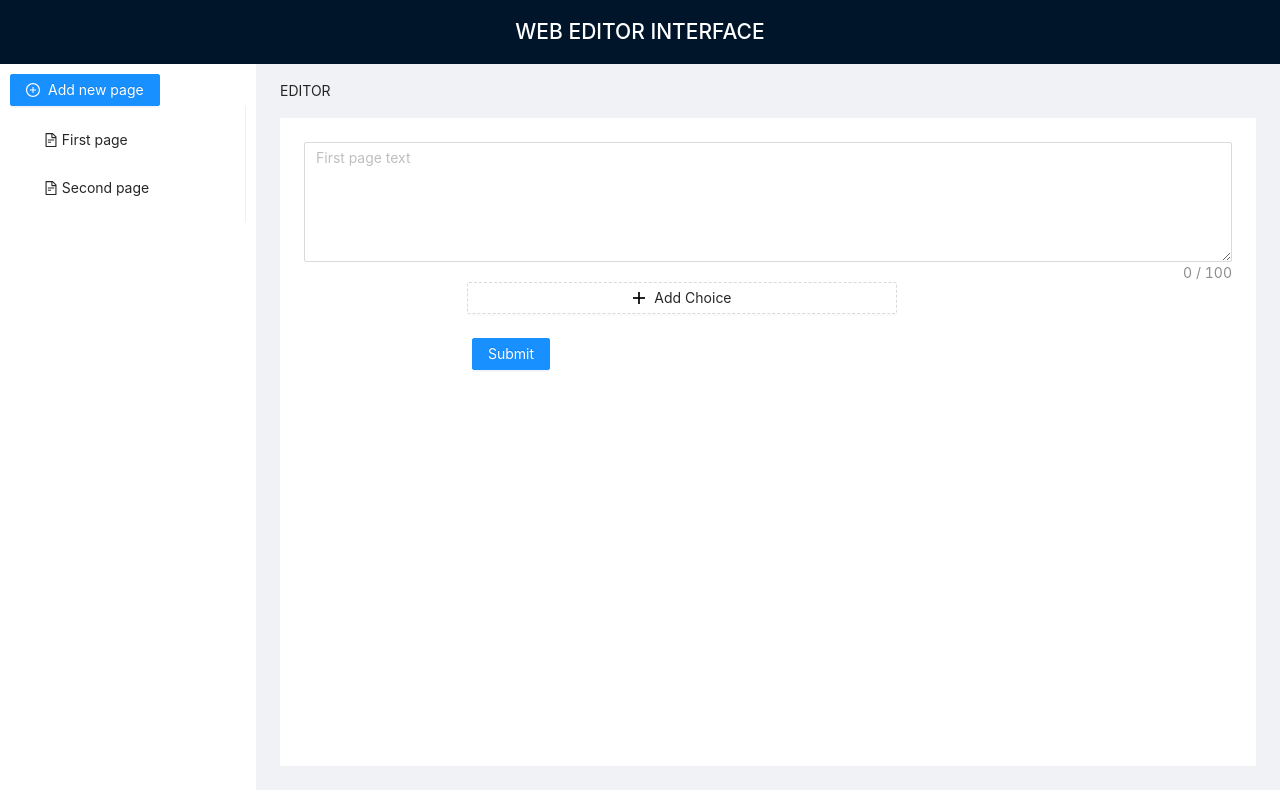
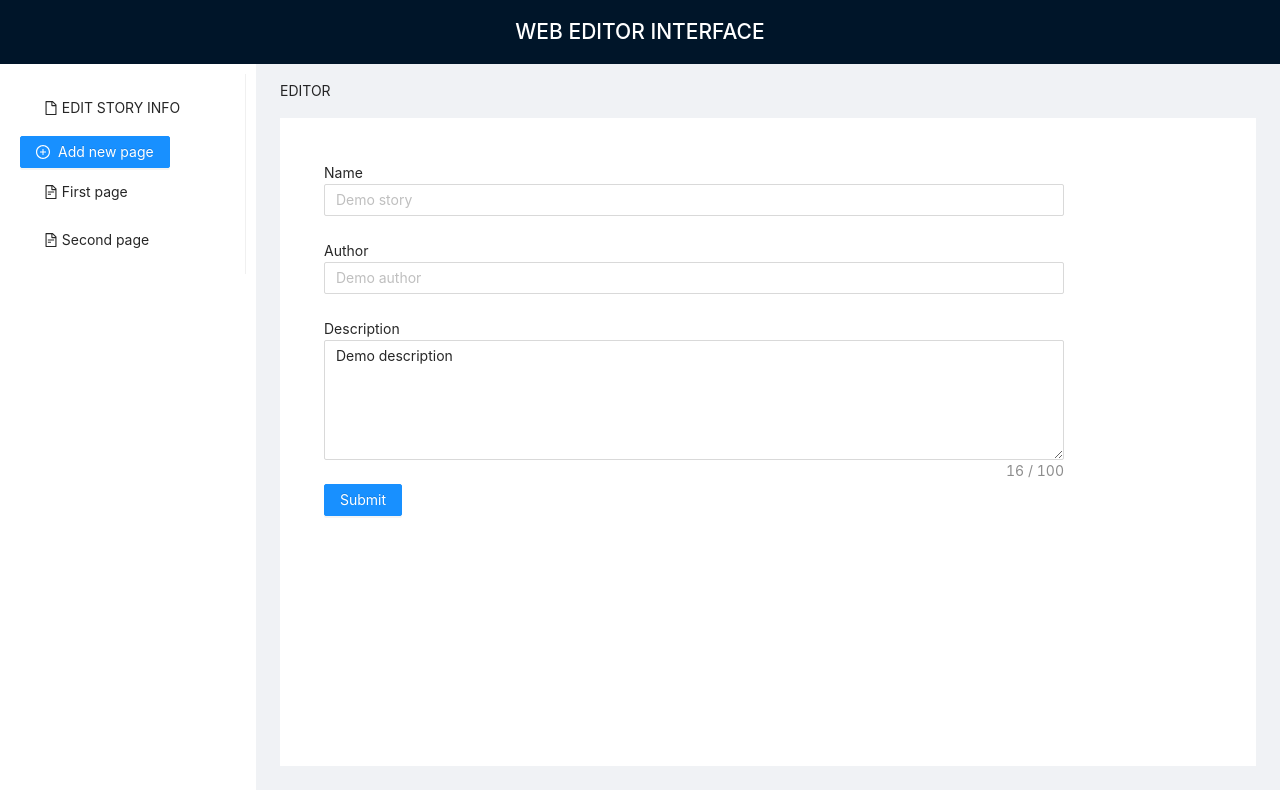
Before and after one commit to btogzhan2000/Interactive-game-editor, a React (Create React App) app in the folder frontend/: page / in a window 1280 px wide. Built offline with nearby package versions, Linux system fonts and the light colour scheme.

Commit message:
added story info editor

```diff
--- a/frontend/src/components/Navbar.js
+++ b/frontend/src/components/Navbar.js
@@ -1,10 +1,11 @@
 import React, { useState, useEffect } from 'react';
 import { Button, Menu, Layout, Breadcrumb } from 'antd';
 import Editor from './Editor';
+import StoryInfoEditor from './StoryInfoEditor';
 import './Navbar.css'
 import "antd/dist/antd.css";
 import "../App.css"
-import { PlusCircleOutlined, FileTextOutlined } from '@ant-design/icons';
+import { PlusCircleOutlined, FileTextOutlined, FileOutlined } from '@ant-design/icons';
 const { Header, Content, Sider } = Layout;
 
 const Navbar = () => {
@@ -66,8 +67,8 @@ const Navbar = () => {
     )
     const [count, setCount] = useState(5);
     const [editor, setEditor] = useState(
-      <Editor
-        page = {pages[0]}
+      <StoryInfoEditor
+        story={story}
       />
     );
 
@@ -86,7 +87,16 @@ const Navbar = () => {
         />
       );
 
-  }
+    }
+    const showStoryEditor = () => {
+
+      setEditor(
+        <StoryInfoEditor
+          story={story}
+        />
+      );
+
+    }
 
   return (
 
@@ -100,10 +110,6 @@ const Navbar = () => {
             <Layout>
 
                 <Sider width={256} style={{padding: 10}} className="site-layout-background">
-                    <Button type="primary" onClick={addNewPage} >
-                        <PlusCircleOutlined /> Add new page
-                    </Button>
-
                     <Menu
                         theme={'light'}
                         //onClick={handleClick}
@@ -112,6 +118,16 @@ const Navbar = () => {
                         defaultSelectedKeys={['1']}
                         mode="inline"
                     >
+                    <Menu.Item key={"storyinfo"} onClick={() => showStoryEditor()}>
+                        <FileOutlined/> {"EDIT STORY INFO"}
+                    </Menu.Item>
+
+
+                    <Button type="primary" onClick={addNewPage} >
+                        <PlusCircleOutlined /> Add new page
+                    </Button>
+
+
                         {
                             pages.map((page) => (
                                 <Menu.Item key={page.name} onClick={() => showEditor(page)}>
--- /dev/null
+++ b/frontend/src/components/StoryInfoEditor.js
@@ -0,0 +1,64 @@
+import React from 'react';
+import { Button } from 'antd';
+import { Input } from 'antd';
+import './Navbar.css'
+import { Form } from 'antd';
+import "antd/dist/antd.css";
+import "../App.css"
+
+const { TextArea } = Input;
+
+const StoryInfoEditor = ({story}) => {
+
+    const formItemLayout = {
+        labelCol: {
+          xs: { span: 24 },
+          sm: { span: 4 },
+        },
+        wrapperCol: {
+          xs: { span: 24 },
+          sm: { span: 20 },
+        },
+      };
+      const onFinish = values => {
+        console.log('Received values of form:', values);
+      };
+
+      const onChange = e => {
+        console.log('Change:', e.target.value);
+
+    };
+
+  return (
+            <>
+
+
+                <Form name="dynamic_form_item" {...formItemLayout} onFinish={onFinish} style={{ margin: 20 }}>
+
+                  <Form.Item>
+                    {"Name"}
+                    <Input placeholder={story.name}  />
+                  </Form.Item>
+                  <Form.Item>
+                    {"Author"}
+                    <Input placeholder={story.author}   />
+                  </Form.Item>
+                  <Form.Item>
+                    {"Description"}
+                    <TextArea showCount maxLength={100} style={{ height: 120 }} onChange={onChange}
+                    value={story.description}/>
+                  </Form.Item>
+
+                  <Form.Item>
+                      <Button type="primary" htmlType="submit">
+                        Submit
+                      </Button>
+                  </Form.Item>
+
+                </Form>
+
+        </>
+  );
+};
+
+export default StoryInfoEditor;
```
